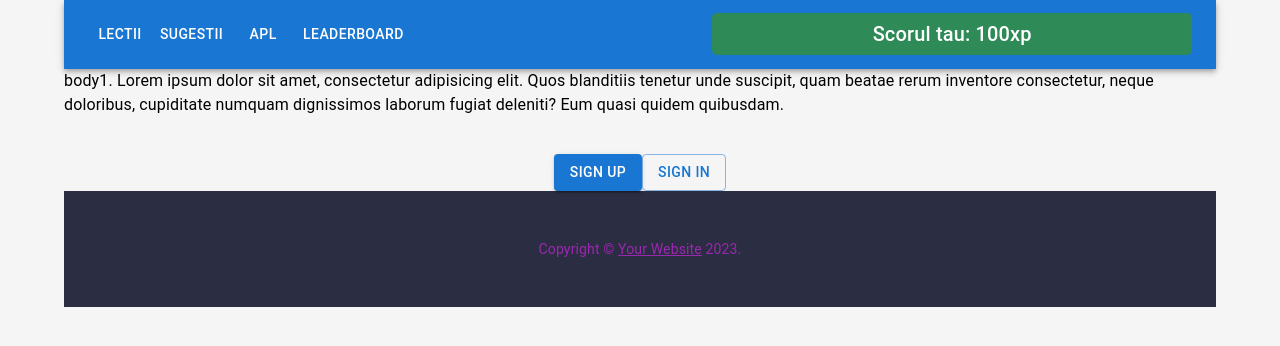
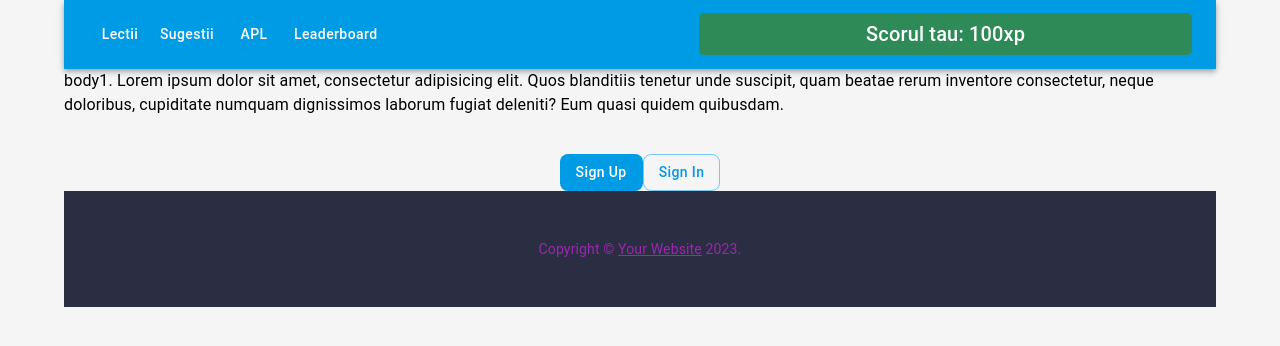
Before and after one commit to nastea19/CodeBreakers, a React (Create React App) app in the folder my-react-app/: page /firstPage in a window 1280 px wide. Shown: the top 346 px of the page. Built offline with nearby package versions, Linux system fonts and the light colour scheme.

Commit message:
Testare pull

```diff
--- a/my-react-app/src/App.tsx
+++ b/my-react-app/src/App.tsx
@@ -9,12 +9,17 @@ import Footer from "./components/footer";
 import NavBar from "./components/navbar";
 import Routing from "./components/Routing";
 import Quiz from "./components/test";
+import { theme } from "./components/theme";
+import { ThemeProvider } from "@emotion/react";
 
 function App() {
   return (
     <>
-      <NavBar />
-      <Routing /> <Footer />
+      <ThemeProvider theme={theme}>
+        <NavBar />
+        <Routing />
+        <Footer />
+      </ThemeProvider>
     </>
   );
 }
--- /dev/null
+++ b/my-react-app/src/components/theme.tsx
@@ -0,0 +1,144 @@
+import { createTheme, ThemeProvider } from "@mui/material/styles";
+
+export let theme = createTheme({
+  palette: {
+    primary: {
+      light: "#63ccff",
+      main: "#009be5",
+      dark: "#006db3",
+    },
+  },
+  typography: {
+    h5: {
+      fontWeight: 500,
+      fontSize: 26,
+      letterSpacing: 0.5,
+    },
+  },
+  shape: {
+    borderRadius: 8,
+  },
+  components: {
+    MuiTab: {
+      defaultProps: {
+        disableRipple: true,
+      },
+    },
+  },
+  mixins: {
+    toolbar: {
+      minHeight: 48,
+    },
+  },
+});
+
+theme = {
+  ...theme,
+  components: {
+    MuiDrawer: {
+      styleOverrides: {
+        paper: {
+          backgroundColor: "#081627",
+        },
+      },
+    },
+    MuiButton: {
+      styleOverrides: {
+        root: {
+          textTransform: "none",
+        },
+        contained: {
+          boxShadow: "none",
+          "&:active": {
+            boxShadow: "none",
+          },
+        },
+      },
+    },
+    MuiTabs: {
+      styleOverrides: {
+        root: {
+          marginLeft: theme.spacing(1),
+        },
+        indicator: {
+          height: 3,
+          borderTopLeftRadius: 3,
+          borderTopRightRadius: 3,
+          backgroundColor: theme.palette.common.white,
+        },
+      },
+    },
+    MuiTab: {
+      styleOverrides: {
+        root: {
+          textTransform: "none",
+          margin: "0 16px",
+          minWidth: 0,
+          padding: 0,
+          [theme.breakpoints.up("md")]: {
+            padding: 0,
+            minWidth: 0,
+          },
+        },
+      },
+    },
+    MuiIconButton: {
+      styleOverrides: {
+        root: {
+          padding: theme.spacing(1),
+        },
+      },
+    },
+    MuiTooltip: {
+      styleOverrides: {
+        tooltip: {
+          borderRadius: 4,
+        },
+      },
+    },
+    MuiDivider: {
+      styleOverrides: {
+        root: {
+          backgroundColor: "rgb(255,255,255,0.15)",
+        },
+      },
+    },
+    MuiListItemButton: {
+      styleOverrides: {
+        root: {
+          "&.Mui-selected": {
+            color: "#4fc3f7",
+          },
+        },
+      },
+    },
+    MuiListItemText: {
+      styleOverrides: {
+        primary: {
+          fontSize: 14,
+          fontWeight: theme.typography.fontWeightMedium,
+        },
+      },
+    },
+    MuiListItemIcon: {
+      styleOverrides: {
+        root: {
+          color: "inherit",
+          minWidth: "auto",
+          marginRight: theme.spacing(2),
+          "& svg": {
+            fontSize: 20,
+          },
+        },
+      },
+    },
+    MuiAvatar: {
+      styleOverrides: {
+        root: {
+          width: 32,
+          height: 32,
+        },
+      },
+    },
+  },
+};
```
